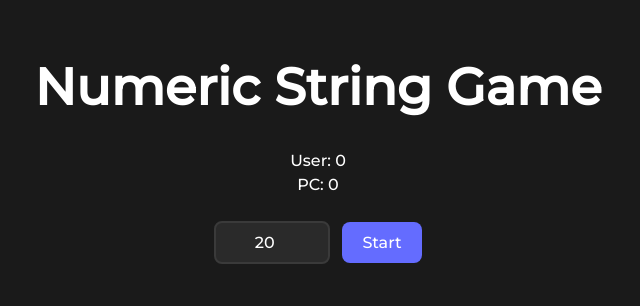
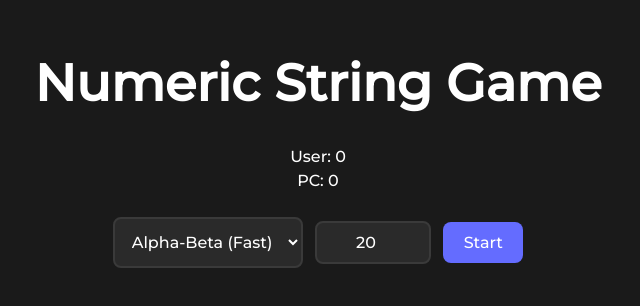
Before and after one commit to kuma4ka/numeric-string-game, a React (Vite) app: page / in a window 1280 px wide. Shown: the part 240-546 px from the top of the page, without its empty margins (322-962 px from the left). Built offline with nearby package versions, Linux system fonts and the light colour scheme.

Commit message:
feat: implement algorithm selector (Minimax vs Alpha-Beta)

```diff
--- a/src/App.jsx
+++ b/src/App.jsx
@@ -11,6 +11,8 @@ function App() {
     currentPlayer,
     gameStatus,
     winner,
+    algorithm,
+    setAlgorithm,
     startGame,
     performMove,
   } = useGameLogic();
@@ -24,8 +26,9 @@ function App() {
 
         <GameControls
           onStart={startGame}
-          isPlaying={gameStatus === 'PLAYING'}
           gameStatus={gameStatus}
+          algorithm={algorithm}
+          onAlgorithmChange={setAlgorithm}
         />
 
         {gameStatus !== 'IDLE' && (
--- a/src/components/GameControls.jsx
+++ b/src/components/GameControls.jsx
@@ -1,8 +1,8 @@
 import { useState } from 'react';
 import styles from './GameControls.module.css';
-import { MIN_LENGTH, MAX_LENGTH } from '../utils/gameLogic';
+import { MIN_LENGTH, MAX_LENGTH, ALGORITHMS } from '../utils/gameLogic';
 
-const GameControls = ({ onStart, gameStatus }) => {
+const GameControls = ({ onStart, gameStatus, algorithm, onAlgorithmChange }) => {
   const [length, setLength] = useState(20);
 
   const handleChange = (e) => {
@@ -28,6 +28,18 @@ const GameControls = ({ onStart, gameStatus }) => {
 
   return (
     <div className={styles.container}>
+      <div className={styles.selectWrapper}>
+        <select
+          className={styles.select}
+          value={algorithm}
+          onChange={(e) => onAlgorithmChange(e.target.value)}
+          disabled={isLocked}
+        >
+          <option value={ALGORITHMS.MINIMAX}>Minimax (Slow)</option>
+          <option value={ALGORITHMS.ALPHA_BETA}>Alpha-Beta (Fast)</option>
+        </select>
+      </div>
+
       <input
         className={styles.input}
         type="number"
--- a/src/components/GameControls.module.css
+++ b/src/components/GameControls.module.css
@@ -24,3 +24,29 @@
   border-color: var(--primary-color);
   box-shadow: 0 0 0 3px rgba(100, 108, 255, 0.2);
 }
+
+.selectWrapper {
+  position: relative;
+}
+
+.select {
+  background-color: #2a2a2a;
+  border: 2px solid #3a3a3a;
+  border-radius: 8px;
+  padding: 0.8em;
+  color: var(--text-color);
+  font-family: inherit;
+  font-size: 1rem;
+  outline: none;
+  cursor: pointer;
+  transition: all 0.2s ease;
+}
+
+.select:focus {
+  border-color: var(--primary-color);
+}
+
+.select:disabled {
+  opacity: 0.7;
+  cursor: not-allowed;
+}
--- a/src/hooks/useGameLogic.js
+++ b/src/hooks/useGameLogic.js
@@ -1,5 +1,11 @@
 import { useState, useEffect, useCallback } from 'react';
-import { generateInitialState, simulateMove, findBestMove, SCORES } from '../utils/gameLogic';
+import {
+  generateInitialState,
+  simulateMove,
+  findBestMove,
+  SCORES,
+  ALGORITHMS,
+} from '../utils/gameLogic';
 
 export const useGameLogic = () => {
   const [numericalString, setNumericalString] = useState([]);
@@ -8,6 +14,8 @@ export const useGameLogic = () => {
   const [currentPlayer, setCurrentPlayer] = useState('User');
   const [gameStatus, setGameStatus] = useState('IDLE');
   const [winner, setWinner] = useState(null);
+
+  const [algorithm, setAlgorithm] = useState(ALGORITHMS.ALPHA_BETA);
 
   const startGame = useCallback((length) => {
     const startString = generateInitialState(length);
@@ -23,7 +31,6 @@ export const useGameLogic = () => {
     (index, type) => {
       setNumericalString((prevString) => {
         const newState = simulateMove(prevString, { index, type });
-
         if (newState.length <= 1) {
           setGameStatus('FINISHED');
         }
@@ -46,15 +53,15 @@ export const useGameLogic = () => {
   useEffect(() => {
     if (gameStatus === 'PLAYING' && currentPlayer === 'PC') {
       const timer = setTimeout(() => {
-        const move = findBestMove(numericalString, pcScore, userScore);
+        const move = findBestMove(numericalString, pcScore, userScore, algorithm);
         if (move) {
           performMove(move.index, move.type);
         }
-      }, 600);
+      }, 100);
 
       return () => clearTimeout(timer);
     }
-  }, [gameStatus, currentPlayer, numericalString, pcScore, userScore, performMove]);
+  }, [gameStatus, currentPlayer, numericalString, pcScore, userScore, performMove, algorithm]);
 
   useEffect(() => {
     if (gameStatus === 'FINISHED') {
@@ -71,6 +78,8 @@ export const useGameLogic = () => {
     currentPlayer,
     gameStatus,
     winner,
+    algorithm,
+    setAlgorithm,
     startGame,
     performMove,
   };
--- a/src/utils/gameLogic.js
+++ b/src/utils/gameLogic.js
@@ -1,6 +1,11 @@
 export const MIN_LENGTH = 15;
 export const MAX_LENGTH = 25;
 export const MAX_NUMBER = 6;
+
+export const ALGORITHMS = {
+  MINIMAX: 'MINIMAX',
+  ALPHA_BETA: 'ALPHA_BETA',
+};
 
 export const SCORES = {
   MERGE_REWARD: 1,
@@ -40,13 +45,13 @@ export const getAvailableMoves = (currentState) => {
   return moves;
 };
 
-const MAX_DEPTH = 6;
+const MAX_DEPTH = 5;
 
 const evaluateState = (aiScore, userScore) => {
   return aiScore - userScore;
 };
 
-const minimax = (state, depth, isMaximizing, alpha, beta, aiScore, userScore) => {
+const minimax = (state, depth, isMaximizing, alpha, beta, aiScore, userScore, usePruning) => {
   if (depth === 0 || state.length <= 1) {
     return { score: evaluateState(aiScore, userScore) };
   }
@@ -72,15 +77,19 @@ const minimax = (state, depth, isMaximizing, alpha, beta, aiScore, userScore) =>
         alpha,
         beta,
         newAiScore,
-        newUserScore
+        newUserScore,
+        usePruning
       );
 
       if (evalResult.score > maxEval) {
         maxEval = evalResult.score;
         bestMove = move;
       }
-      alpha = Math.max(alpha, evalResult.score);
-      if (beta <= alpha) break;
+
+      if (usePruning) {
+        alpha = Math.max(alpha, evalResult.score);
+        if (beta <= alpha) break;
+      }
     }
     return { score: maxEval, move: bestMove };
   } else {
@@ -94,19 +103,33 @@ const minimax = (state, depth, isMaximizing, alpha, beta, aiScore, userScore) =>
       if (move.type === 'MERGE') newUserScore += SCORES.MERGE_REWARD;
       else if (move.type === 'DELETE') newAiScore -= SCORES.DELETE_PENALTY;
 
-      const evalResult = minimax(nextState, depth - 1, true, alpha, beta, newAiScore, newUserScore);
+      const evalResult = minimax(
+        nextState,
+        depth - 1,
+        true,
+        alpha,
+        beta,
+        newAiScore,
+        newUserScore,
+        usePruning
+      );
 
       if (evalResult.score < minEval) {
         minEval = evalResult.score;
       }
-      beta = Math.min(beta, evalResult.score);
-      if (beta <= alpha) break;
+
+      if (usePruning) {
+        beta = Math.min(beta, evalResult.score);
+        if (beta <= alpha) break;
+      }
     }
     return { score: minEval };
   }
 };
 
-export const findBestMove = (currentState, currentAiScore, currentUserScore) => {
+export const findBestMove = (currentState, currentAiScore, currentUserScore, algorithmType) => {
+  const usePruning = algorithmType === ALGORITHMS.ALPHA_BETA;
+
   const result = minimax(
     currentState,
     MAX_DEPTH,
@@ -114,7 +137,9 @@ export const findBestMove = (currentState, currentAiScore, currentUserScore) =>
     -Infinity,
     Infinity,
     currentAiScore,
-    currentUserScore
+    currentUserScore,
+    usePruning
   );
+
   return result.move || getAvailableMoves(currentState)[0];
 };
```
